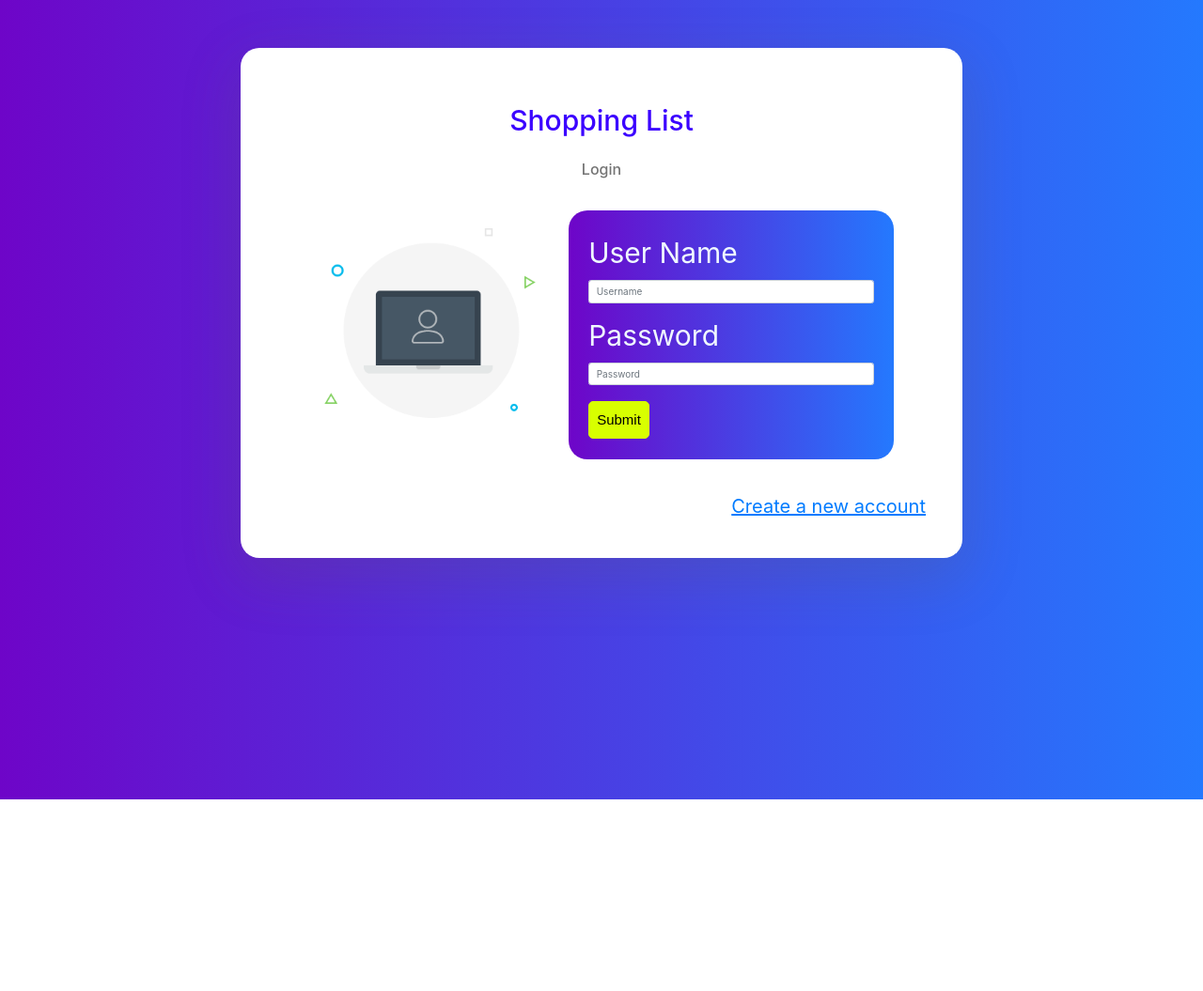
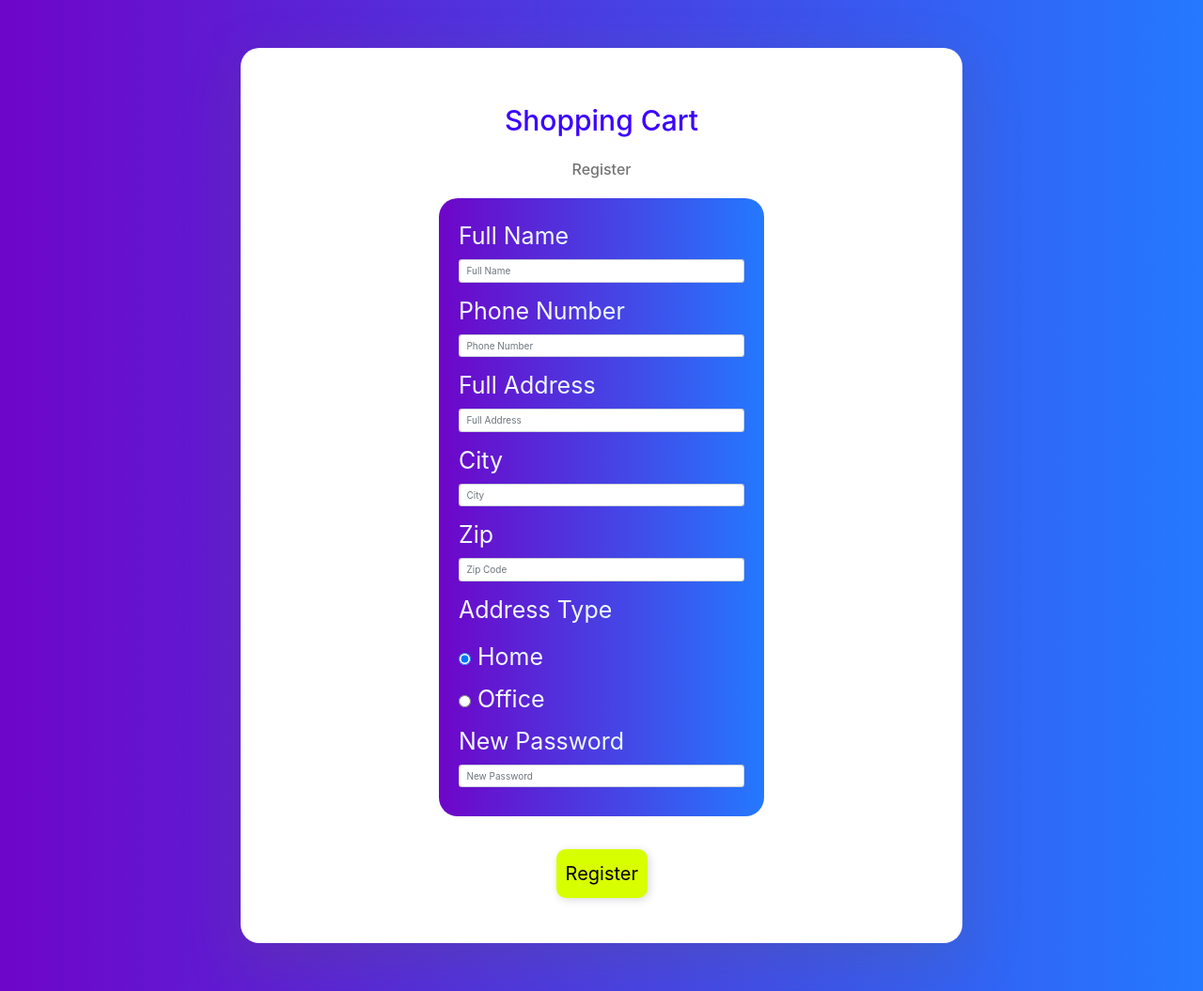
Before and after one commit to gokulvibe/Online-Supermarket, a Django app: page / in a window 1280 px wide. Shown: the whole page at 94% size. Before the commit the page ends 851 px from the top, so only its background shows below. Run offline with Django 3.2, Linux system fonts and the light colour scheme; some libraries are stand-ins or nearby versions.

Commit message:
updated login and register form

```diff
--- a/customer/templates/customer/login.html
+++ b/customer/templates/customer/login.html
@@ -24,17 +24,17 @@
         <img src="{% static 'css/img/img-01.webp' %}">
 
         <div class="box">
-            <form action="list.html">
+            <form action="list.html" method="get" id="loginform">
               <div class="form-group">
-                <label for="name">User Name</label>
-                <input class="form-control" id="name" placeholder="Username">
+                <label for="name">Phone Number</label>
+                <input type="text" class="form-control" id="phone" placeholder="Phone Number">
               </div>
               <div class="form-group">
                 <label for="pass">Password</label>
                 <input type="password" class="form-control" id="pass" placeholder="Password">
               </div>
-              <input type="submit" class="btn btn-primary addon">
             </form>
+            <button type="submit" form="loginform" value="Submit" class="btn btn-primary addon">Submit</button>
         </div>
         <a class="newAccount" href="register.html">Create a new account</a>
     </div>
--- a/customer/templates/customer/register.html
+++ b/customer/templates/customer/register.html
@@ -19,23 +19,45 @@
     <div class="container">
         <h2>Shopping Cart</h2>
         <h4>Register</h4>
-        <form class="box register">
+        <form class="box register" method="get" id="registerform">
             <div class="form-group">
-                <label for="first_name">First Name</label>
-                <input class="form-control" type="text" name="first_name" placeholder="First Name">
+                <label for="name">Full Name</label>
+                <input class="form-control" type="text" name="name" placeholder="Full Name" required>
             </div>
 
             <div class="form-group">
-                <label for="last_name">Last Name</label>
-                <input class="form-control" type="text" name="last_name" placeholder="Last Name">
+                <label for="phone">Phone Number</label>
+                <input class="form-control" type="text" name="phone" placeholder="Phone Number" required>
             </div>
 
             <div class="form-group">
-                <label for="password">password</label>
-                <input class="form-control" type="text" name="password" placeholder="Password">
+                <label for="address">Full Address</label>
+                <input class="form-control" type="text" name="address" placeholder="Full Address" required>
             </div>
-            <button type="submit" class="btn btn-primary">Register</button>
+
+            <div class="form-group">
+                <label for="city">City</label>
+                <input class="form-control" type="text" name="city" placeholder="City" required>
+            </div>
+
+            <div class="form-group">
+                <label for="zip">Zip</label>
+                <input class="form-control" type="text" name="zip" placeholder="Zip Code" required>
+            </div>
+
+            <p>Address Type</p>
+                <div class="radio">
+                  <input type="radio" id="home" name="type" value="home" checked="checked">
+                  <label for="home">Home</label><br>
+                  <input type="radio" id="office" name="type" value="office">
+                  <label for="office">Office</label>
+                </div>
+            <div class="form-group">
+                <label for="password">New Password</label>
+                <input class="form-control" type="text" name="password" placeholder="New Password" required>
+            </div>
         </form>
+        <button type="submit" form="registerform" value="Submit" class="register_btn">Register</button>
     </div>
     <script src="{%static 'js/app.js'%}"></script>
 </body>
--- a/customer/views.py
+++ b/customer/views.py
@@ -2,4 +2,4 @@ from django.shortcuts import render,redirect
 from django.http import HttpResponse
 
 def home(request):
-    return render(request,"customer/login.html")
+    return render(request,"customer/register.html")
--- a/static/css/style1.css
+++ b/static/css/style1.css
@@ -108,8 +108,21 @@ img:hover{
     width: 50%s;
     margin: 10% 25%;
     margin-top: 3%;
+    margin-bottom: 5%;
 }
 
+/*register button*/
+.register_btn{
+    padding: 10px;
+    font-size: 20px;
+    background: #d8ff00;
+    margin-left: 43%;
+    margin-top: 0;
+    margin-bottom: 10px;
+    box-shadow: 2px 2px 10px #d9d9d9;
+    border-style: none;
+    border-radius: 10px;
+}
 
 /*list*/
 .container2{
--- a/static/js/app.js
+++ b/static/js/app.js
@@ -1,7 +1,7 @@
 var no = 1,choice = 1;
 var addbar = false;
 
-console.log('but its diwali');
+console.log('yeah diwali');
 
 //code for artificial loader
 
```
Also changed, not shown: assets/css/style1.css (+9 -1 lines), assets/js/app.js (+6 -7 lines).
